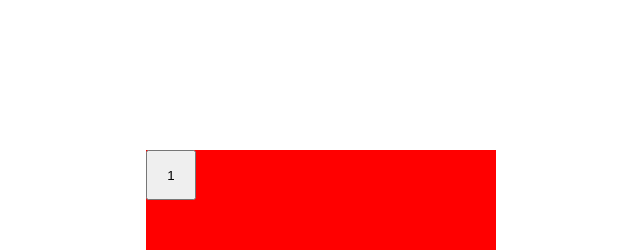
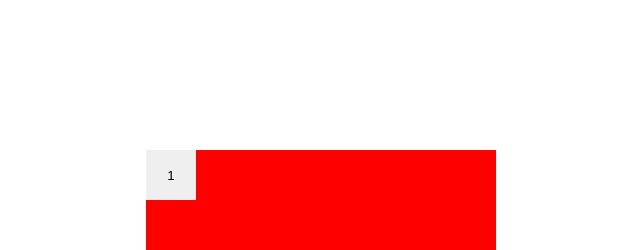
Before and after one commit to D4vc-198/Calculadora, a React (Create React App) app: page / in a window 1280 px wide. Shown: the top 250 px of the page, without its empty margins (319-959 px from the left). Built offline with nearby package versions, Linux system fonts and the light colour scheme.

Commit message:
new class buttons operations added

```diff
--- a/src/components/CustomButton.js
+++ b/src/components/CustomButton.js
@@ -1,4 +1,4 @@
-import './../styles/CustomButton.css'
+import "./../styles/CustomButton.css";
 
 const CustomButton = (props) => {
   const { label, value, typeButton } = props;
@@ -7,8 +7,10 @@ const CustomButton = (props) => {
     switch (typeButton) {
       case "number":
         return "btn-number";
-      case "operation":
-        return "btn-operation";
+      case "operation-basic":
+        return "btn-operation-basic";
+      case "operation-advanced":
+        return "btn-operation-advanced";
       case "action":
         return "btn-action";
       default:
--- a/src/styles/CustomButton.css
+++ b/src/styles/CustomButton.css
@@ -1,10 +1,23 @@
+:root {
+    --Bg-btn-number: #D6E6F0
+    --Bg-btn-operation-basic: #B1CBDC
+    --Bg-btn-operation-advanced: #B1CBDC
+    --Bg-btn-action: #D6E6F0
+}
+
+
 .custom-btn {
     width: 50px;
     height: 50px;
+    border: none;
 }
 
-.btn-number{}
+.btn-number{
 
-.btn-operation{}
+}
+
+.btn-operation-basic{}
+
+.btn-operation-advanced{}
 
 .btn-action{}
```
